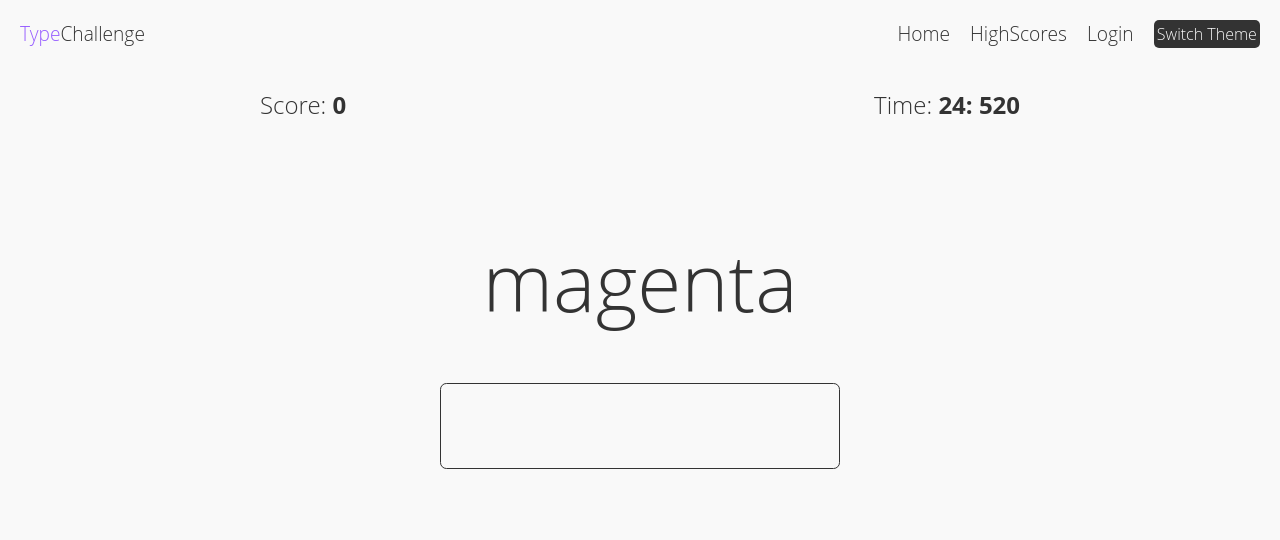
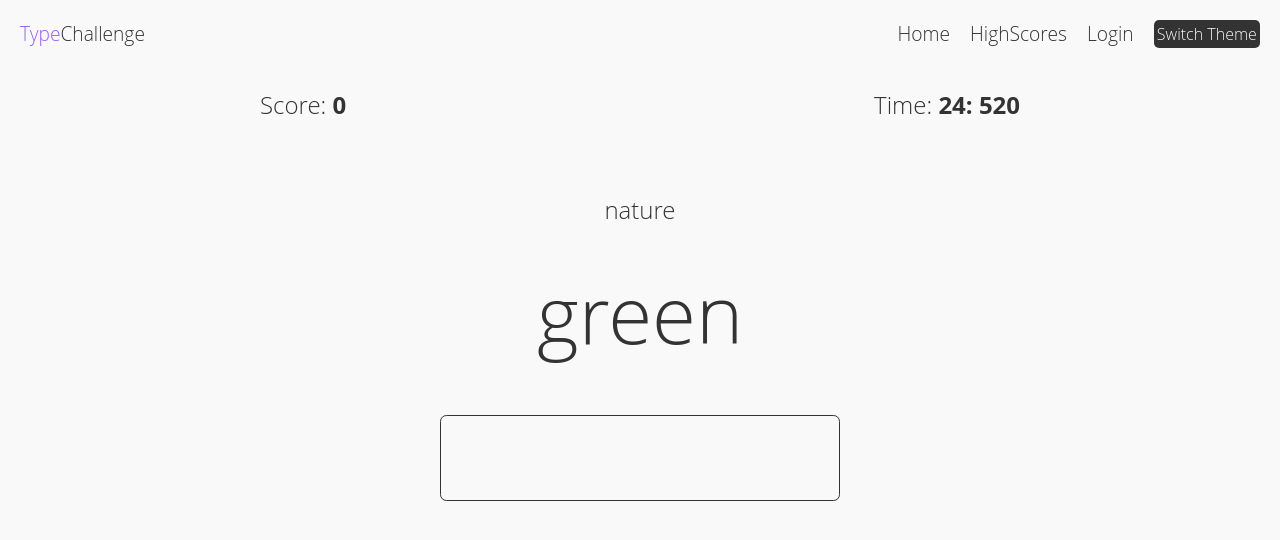
Before and after one commit to matthewfee/typingchallenge, a React (Vite) app: page /game in a window 1280 px wide. Shown: the top 540 px of the page. Built offline with nearby package versions, Linux system fonts and the light colour scheme.

Commit message:
created theme context for separate word themes

```diff
--- /dev/null
+++ b/src/contexts/WordsContext.tsx
@@ -0,0 +1,21 @@
+import React, { useContext, useState } from 'react'
+import { nature, chaos } from '../data/words'
+
+const WordsContext = React.createContext<any>(-1)
+const useWords = () => useContext(WordsContext)
+
+type Props = {
+  children: JSX.Element
+}
+
+const WordsProvider = ({ children }: Props) => {
+  const [words, setWords] = useState(nature)
+
+  return (
+    <WordsContext.Provider value={[words, setWords]}>
+      {children}
+    </WordsContext.Provider>
+  )
+}
+
+export { WordsProvider, useWords }
--- /dev/null
+++ b/src/data/words.tsx
@@ -0,0 +1,54 @@
+export const nature = {
+  wordsList: [
+    'green',
+    'mountain',
+    'tree',
+    'field',
+    'daisy',
+    'bear',
+    'autumn',
+    'flood',
+    'ice',
+    'moon',
+    'river',
+    'sea',
+    'valley',
+    'mountain',
+    'sea',
+    'lake',
+    'island',
+    'ocean',
+    'hill',
+    'field',
+    'desert',
+    'countryside',
+    'cliff',
+    'cave',
+    'branch',
+    'leaf',
+    'moss',
+    'fungus',
+    'mud',
+    'sand'
+  ],
+  themeName: 'nature'
+}
+
+export const chaos = {
+  themeName: 'chaos',
+  wordsList: [
+    'strife',
+    'quicksilver',
+    'chain',
+    'lightning',
+    'portal',
+    'ruin',
+    'plane',
+    'divine',
+    'elemental',
+    'sphere',
+    'flame',
+    'storm',
+    'ash'
+  ]
+}
--- a/src/main.tsx
+++ b/src/main.tsx
@@ -5,6 +5,7 @@ import { ScoreProvider } from './contexts/ScoreContext'
 import { Auth0Provider } from '@auth0/auth0-react'
 import './index.css'
 import { DarkModeProvider } from './contexts/ThemeContext'
+import { WordsProvider } from './contexts/WordsContext'
 
 ReactDOM.createRoot(document.getElementById('root')!).render(
   <React.StrictMode>
@@ -16,7 +17,9 @@ ReactDOM.createRoot(document.getElementById('root')!).render(
     >
       <ScoreProvider>
         <DarkModeProvider>
-          <App />
+          <WordsProvider>
+            <App />
+          </WordsProvider>
         </DarkModeProvider>
       </ScoreProvider>
     </Auth0Provider>
--- a/src/pages/Game.tsx
+++ b/src/pages/Game.tsx
@@ -9,52 +9,23 @@ import {
   StyledWordContainer
 } from '../styled/Game'
 import { StyledWord, Strong } from '../styled/Random'
+import { nature } from '../data/words'
+import { StyledButton } from '../styled/Buttons'
+import { useWords } from '../contexts/WordsContext'
 
 const Game = () => {
   const [score, setScore] = useScore()
   const MAX_SECONDS = '30'
   const [ms, setMs] = useState('999')
   const [seconds, setSeconds] = useState(MAX_SECONDS)
+  const [wordsList, setWordsList] = useState([])
 
-  const words = [
-    'green',
-    'mountain',
-    'tree',
-    'field',
-    'daisy',
-    'bear',
-    'terror',
-    'assorted',
-    'box',
-    'soup',
-    'decay',
-    'basketball',
-    'notice',
-    'nebulous',
-    'market',
-    'efficient',
-    'sense',
-    'omniscient',
-    'top',
-    'tow',
-    'territory',
-    'paltry',
-    'rice',
-    'harbor',
-    'try',
-    'freezing',
-    'add',
-    'magenta',
-    'accessible',
-    'birds',
-    'loss'
-  ]
-
-  const [currentWord, setCurrentWord] = useState('mountain')
   const [typingInput, setTypingInput] = useState('')
+  const [words] = useWords()
+  const [themeName, setThemeName] = useState('')
+  const [currentWord, setCurrentWord] = useState(words.wordsList[0])
 
   useEffect(() => {
-    setRandomWord()
     setScore(0)
     const currentTime = new Date()
     const interval = setInterval(() => updateTime(currentTime), 1)
@@ -63,7 +34,13 @@ const Game = () => {
     }
   }, [])
 
+  useEffect(() => {
+    setWordsList(words.wordsList)
+    setThemeName(words.themeName)
+  }, [words])
+
   const keyUpHandler = useCallback((): void => {
+    console.log('key up handler', typingInput)
     if (typingInput === currentWord) {
       console.log('WORD MATCH', typingInput, currentWord)
       setScore((prevScore: number) => prevScore + 1)
@@ -111,15 +88,13 @@ const Game = () => {
   }, [seconds, ms])
 
   const setRandomWord = () => {
-    const wordList = words.filter((word) => word !== currentWord)
-    console.log('WORD LIST', wordList)
-    const length = wordList.length
+    const wordList = wordsList.filter((word: string) => word !== currentWord)
+    console.log('WORD LIST', wordsList)
+    const length = wordsList.length
     const randomInt = Math.floor(Math.random() * length)
     console.log(randomInt)
-    const newWord = wordList[randomInt]
-    setCurrentWord((prevState) => {
-      return newWord
-    })
+    const newWord = wordsList[randomInt]
+    setCurrentWord(newWord)
   }
 
   const handleTypingInput = (event: React.ChangeEvent<HTMLInputElement>) => {
@@ -133,6 +108,7 @@ const Game = () => {
       </StyledScore>
 
       <StyledWordContainer>
+        <h2>{themeName}</h2>
         <StyledWord>{currentWord}</StyledWord>
         <StyledInput
           type='text'
```
